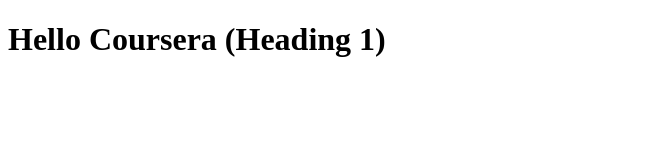
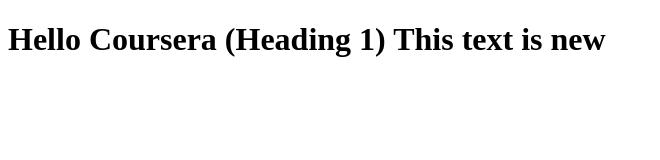
Before and after one commit to Ynnea/coursera-test, a plain HTML site: page site/index.html in a window 1280 px wide. Shown: the whole page, without its empty margins (0-660 px from the left). Drawn offline with Linux system fonts and the light colour scheme.

Commit message:
New text added

```diff
--- a/site/index.html
+++ b/site/index.html
@@ -6,6 +6,6 @@
 	<title>Hello Coursera (Title)</title>
 </head>
 <body>
-	<h1>Hello Coursera (Heading 1)</h1>
+	<h1>Hello Coursera (Heading 1) This text is new</h1>
 </body>
 </html>
```
